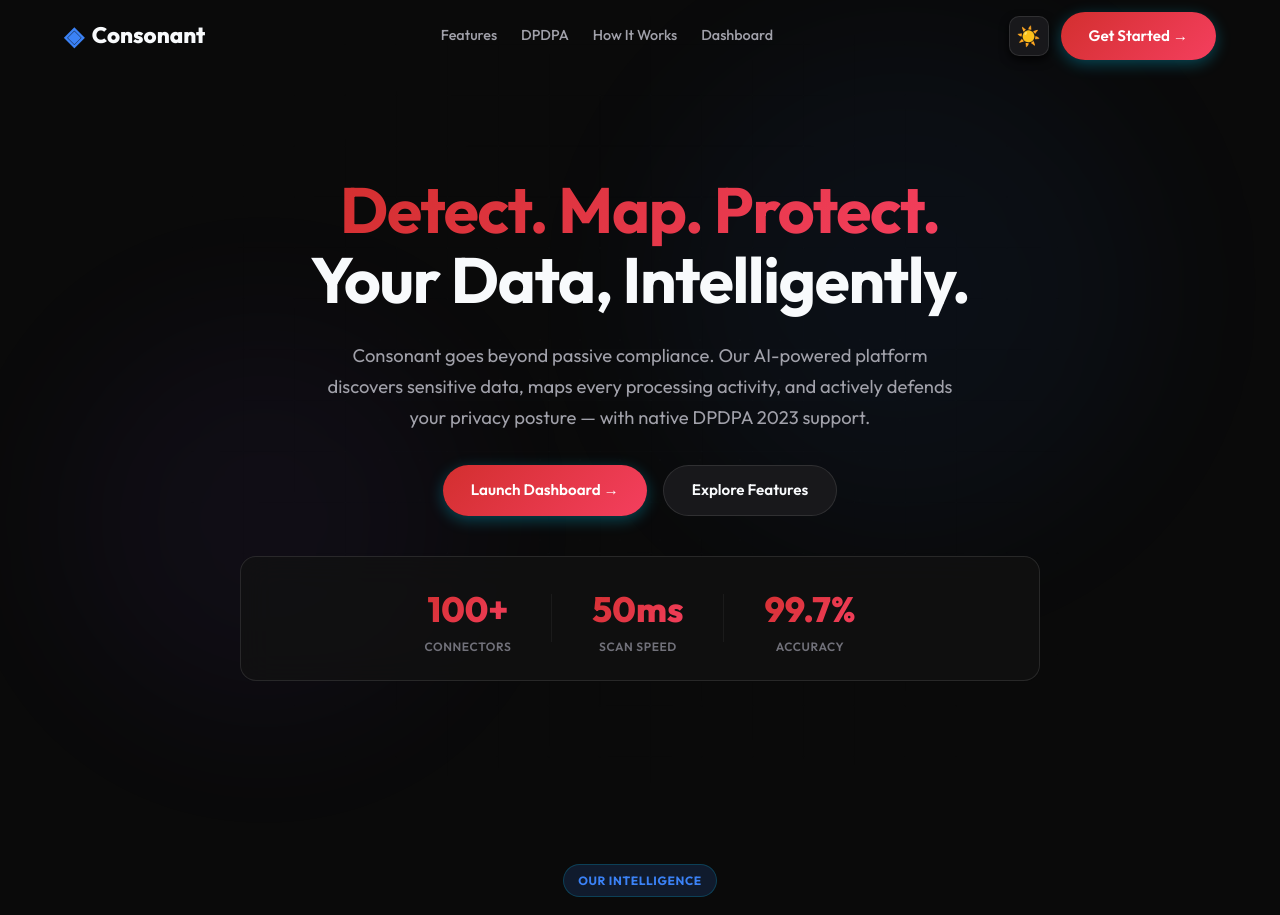
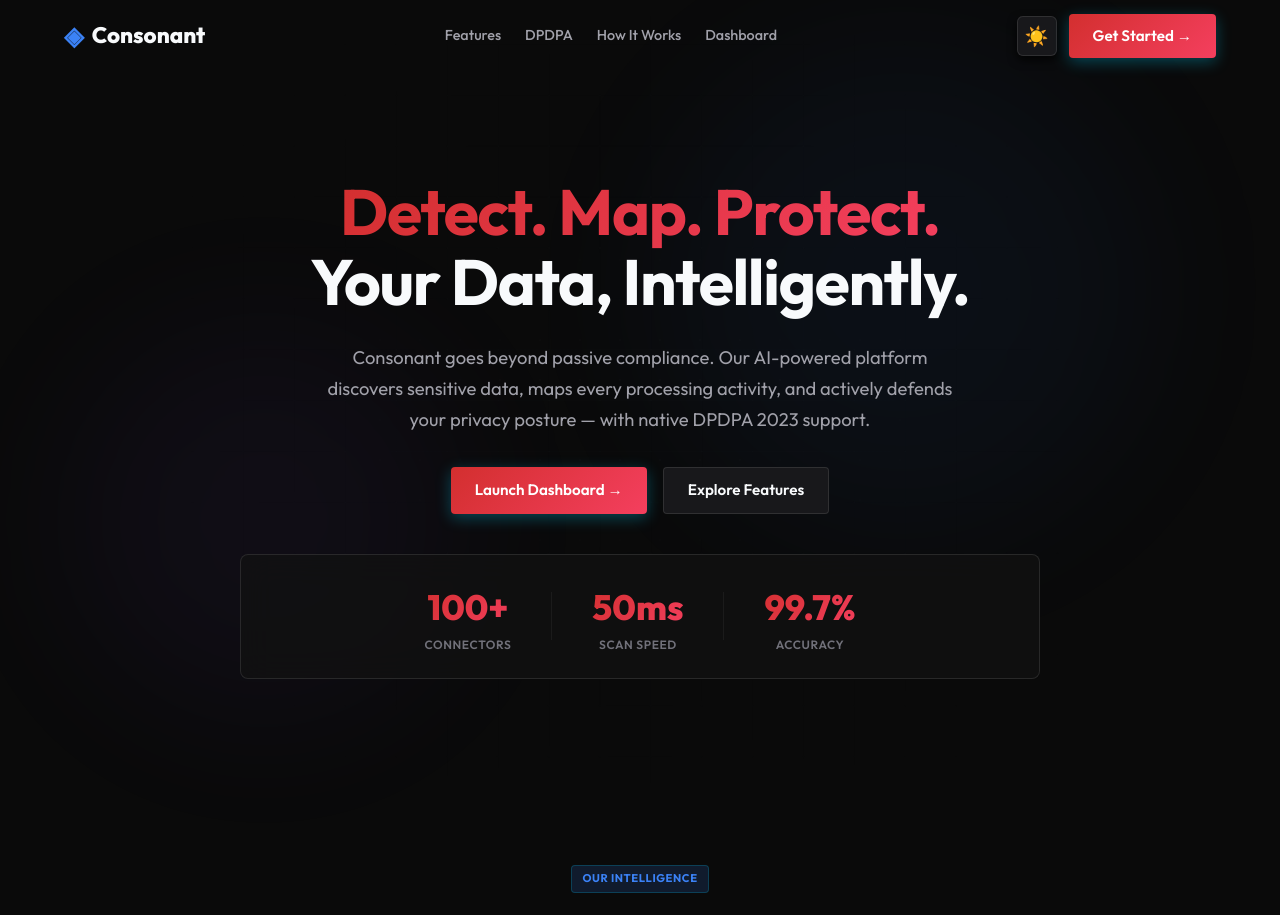
Before and after one commit to psyxsoul/consonant, a React (Vite) app: page / in a window 1280 px wide. Shown: the top 915 px of the page. Built offline with nearby package versions, Linux system fonts and the light colour scheme.

Commit message:
style: refine border radiuses for a sharper premium aesthetic

```diff
--- a/src/index.css
+++ b/src/index.css
@@ -58,10 +58,10 @@
   --space-16: 64px;
   --space-20: 80px;
 
-  --radius-sm: 6px;
-  --radius-md: 10px;
-  --radius-lg: 16px;
-  --radius-xl: 24px;
+  --radius-sm: 4px;
+  --radius-md: 6px;
+  --radius-lg: 8px;
+  --radius-xl: 12px;
   --radius-full: 9999px;
   --transition-base: 200ms cubic-bezier(0.4, 0, 0.2, 1);
 }
@@ -367,8 +367,8 @@ h4 {
   display: inline-flex;
   align-items: center;
   justify-content: center;
-  padding: 12px 28px;
-  border-radius: var(--radius-full);
+  padding: 10px 24px;
+  border-radius: var(--radius-sm);
   font-weight: 600;
   font-size: 0.95rem;
   cursor: pointer;
@@ -418,9 +418,9 @@ h4 {
   display: inline-flex;
   align-items: center;
   gap: 6px;
-  padding: 6px 14px;
-  border-radius: var(--radius-full);
-  font-size: 0.75rem;
+  padding: 4px 10px;
+  border-radius: var(--radius-sm);
+  font-size: 0.70rem;
   font-weight: 700;
   letter-spacing: 0.05em;
   text-transform: uppercase;
```
